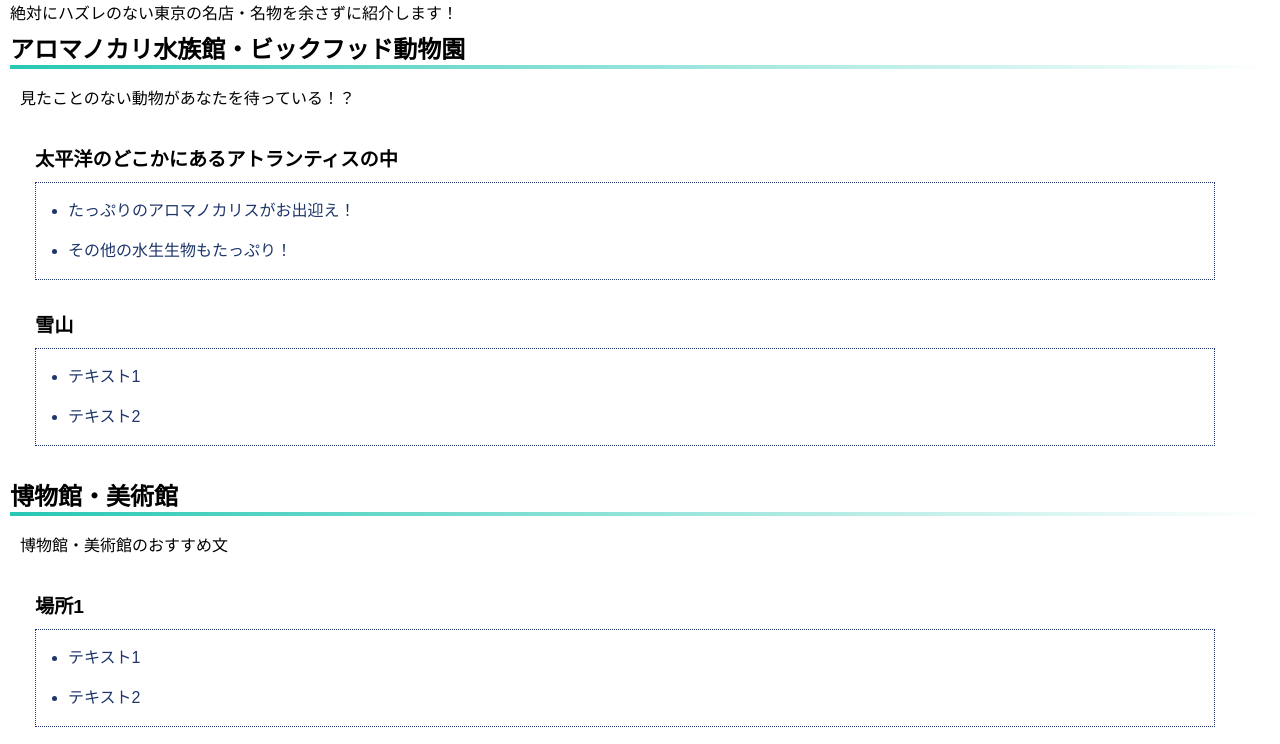
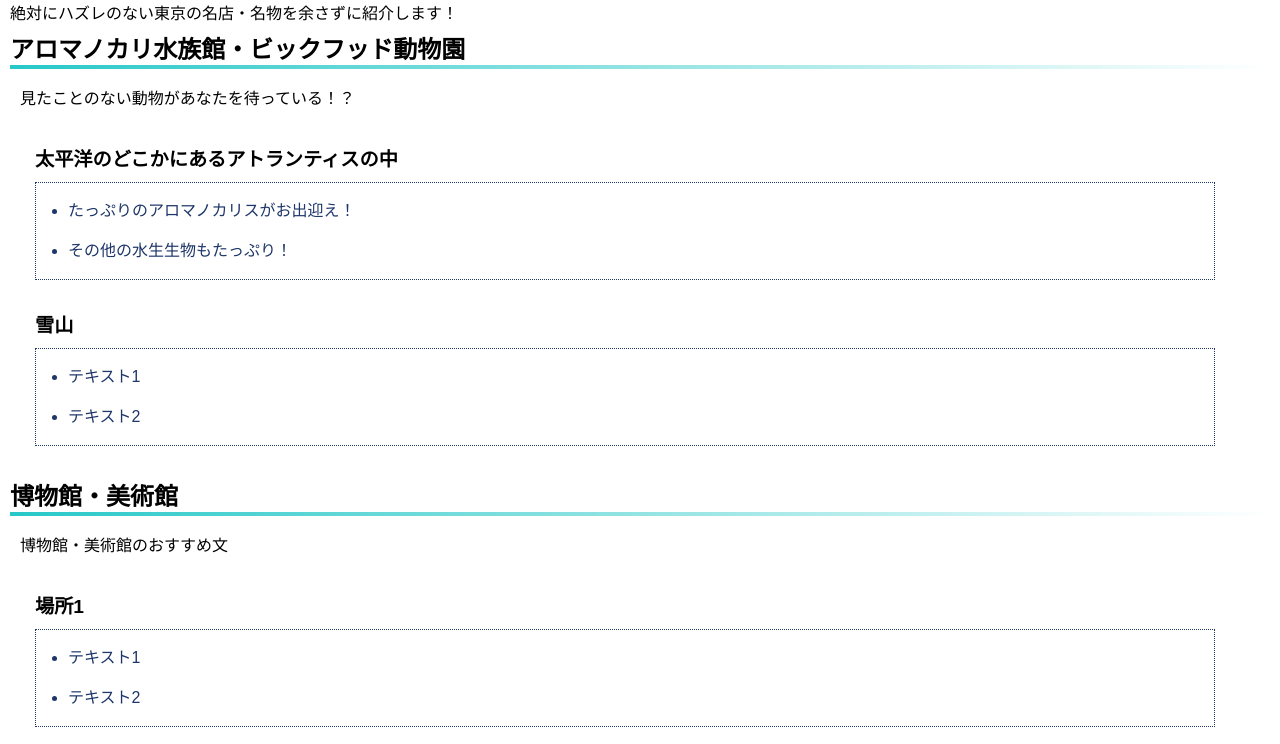
Before and after one commit to FutoYoshizuka/TokyoHTML1, a plain HTML site: page index.html in a window 1280 px wide. Shown: the part 56-800 px from the top of the page. Drawn offline with Linux system fonts and the light colour scheme.

Commit message:
Update main.css

```diff
--- a/css/main.css
+++ b/css/main.css
@@ -30,8 +30,8 @@
   content: "";
   display: block;
   height: 4px;
-  background: -webkit-linear-gradient(to right, rgb(40, 200, 180), transparent);
-  background: linear-gradient(to right, rgb(40, 200, 180), transparent);
+  background: -webkit-linear-gradient(to right, rgb(40, 200, 200), transparent);
+  background: linear-gradient(to right, rgb(40, 200, 200), transparent);
 }
 
 section > p {
```
